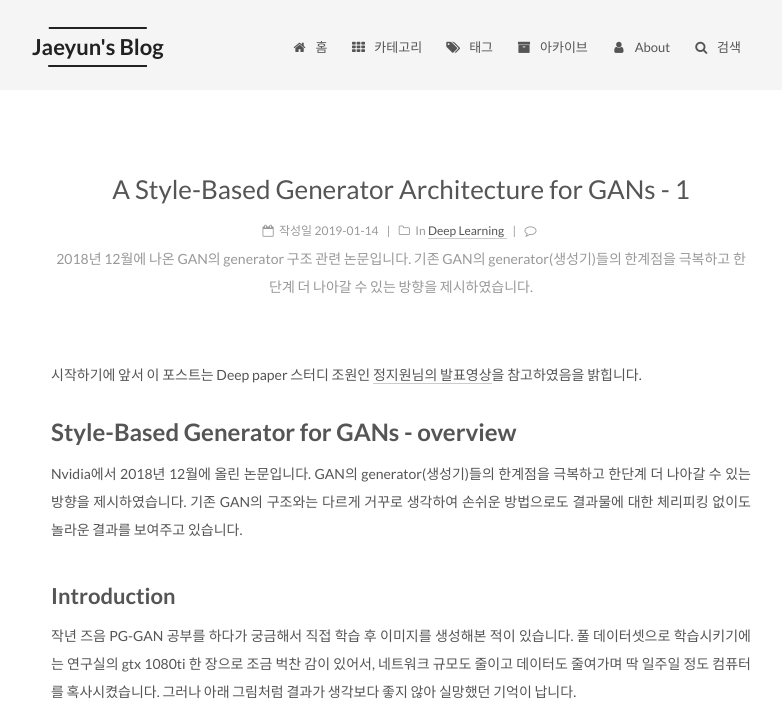
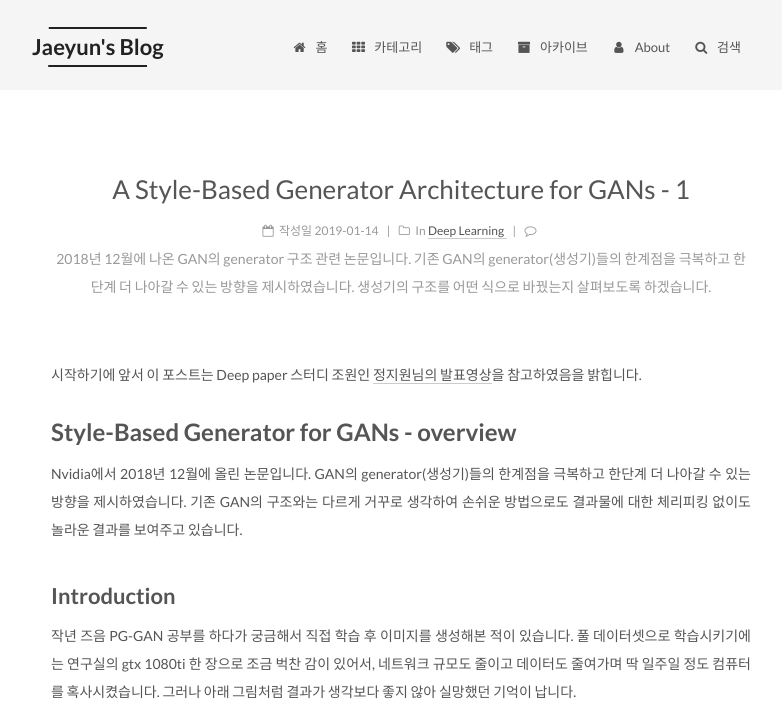
Before and after one commit to Jayhey/Jayhey.github.io, a Jekyll site: the page built from _posts/2019-01-14-style_based_GAN_1.md, in a window 1280 px wide, cut to the strip 0-711 px from the top of the page. Shown: the whole strip, without its empty margins (239-1021 px from the left). Built offline with Jekyll 4.4.1, drawn with Linux system fonts in a browser that asks for light colours; formulas are drawn with MathJax 3; comment, search, counter and statistics services are not loaded.

Commit message:
description 수정

```diff
--- a/_posts/2019-01-14-style_based_GAN_1.md
+++ b/_posts/2019-01-14-style_based_GAN_1.md
@@ -1,6 +1,6 @@
 ---
 title: A Style-Based Generator Architecture for GANs - 1
-description: 2018년 12월에 나온 GAN의 generator 구조 관련 논문입니다. 기존 GAN의 generator(생성기)들의 한계점을 극복하고 한단계 더 나아갈 수 있는 방향을 제시하였습니다.
+description: 2018년 12월에 나온 GAN의 generator 구조 관련 논문입니다. 기존 GAN의 generator(생성기)들의 한계점을 극복하고 한단계 더 나아갈 수 있는 방향을 제시하였습니다. 생성기의 구조를 어떤 식으로 바꿨는지 살펴보도록 하겠습니다.
 category: Deep Learning
 tags:
 - GAN
```
